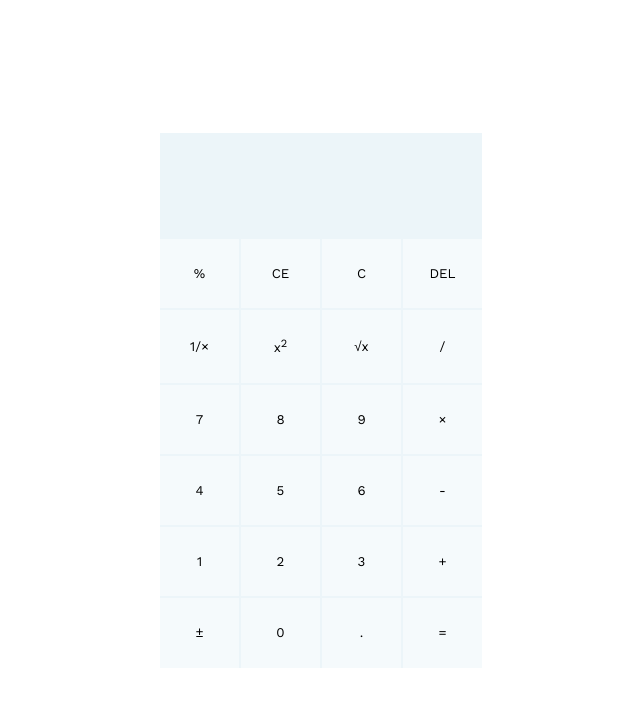
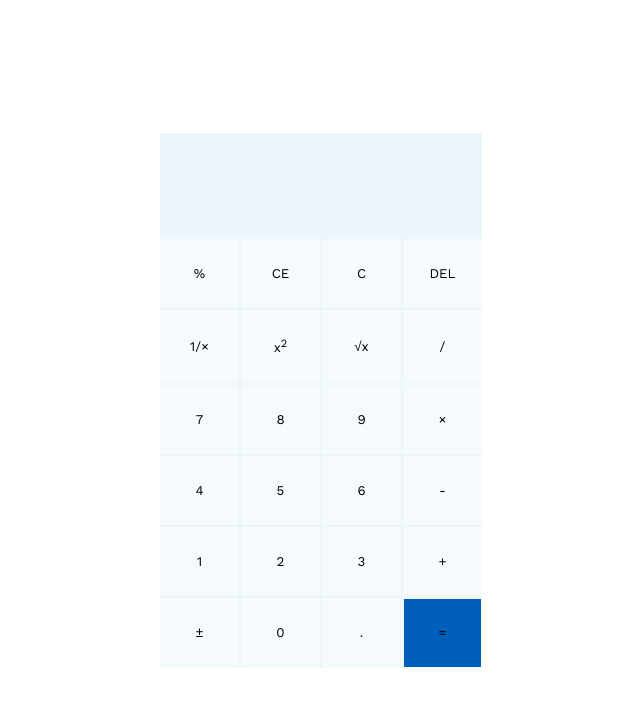
Before and after one commit to mohamed-montaser1/calculator, a plain HTML site: page index.html in a window 1280 px wide. Shown: the whole page, without its empty margins (319-959 px from the left). Drawn offline with nearby package versions, Linux system fonts and the light colour scheme.

Commit message:
update equal bg

```diff
--- a/assets/css/style.css
+++ b/assets/css/style.css
@@ -92,3 +92,7 @@ body {
   -moz-user-select: none;
   user-select: none;
 }
+
+.container .keys button[data-func="equal"] {
+  background-color: var(--equal-bg-color);
+}
```
